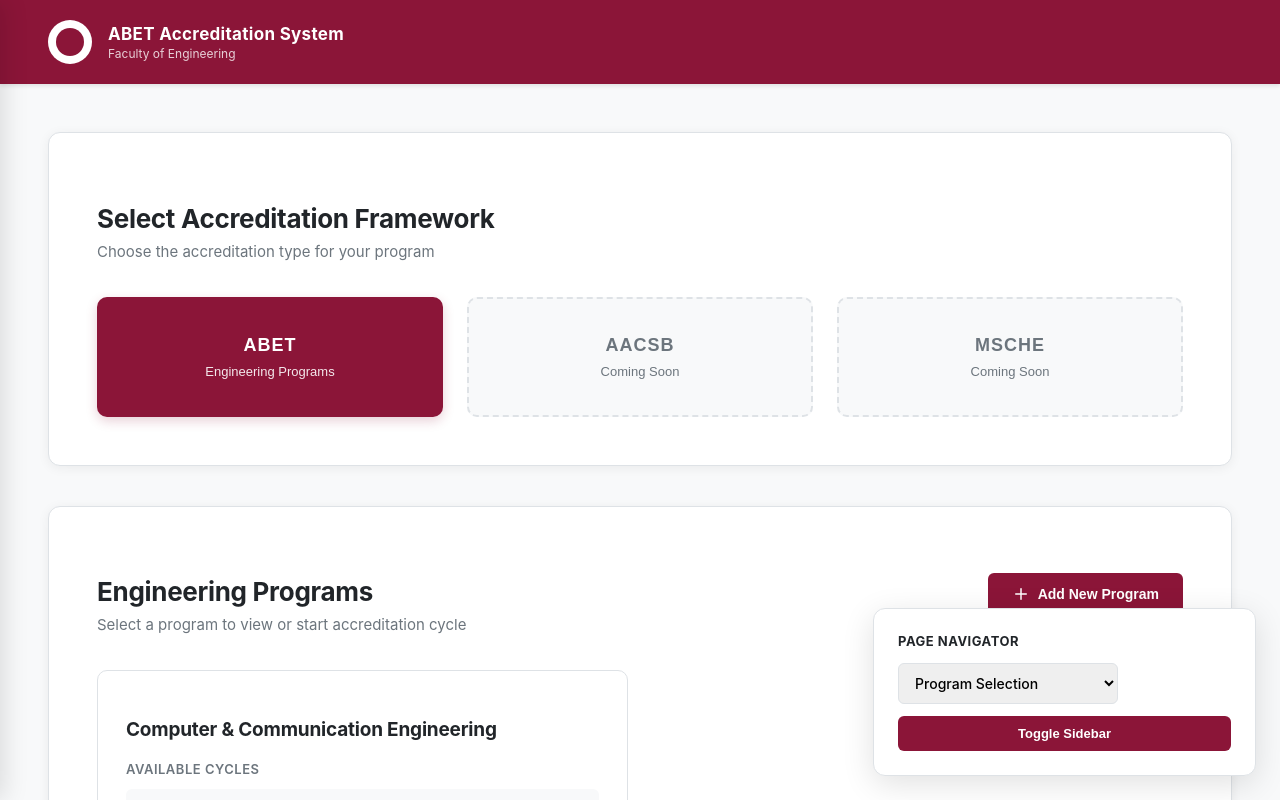
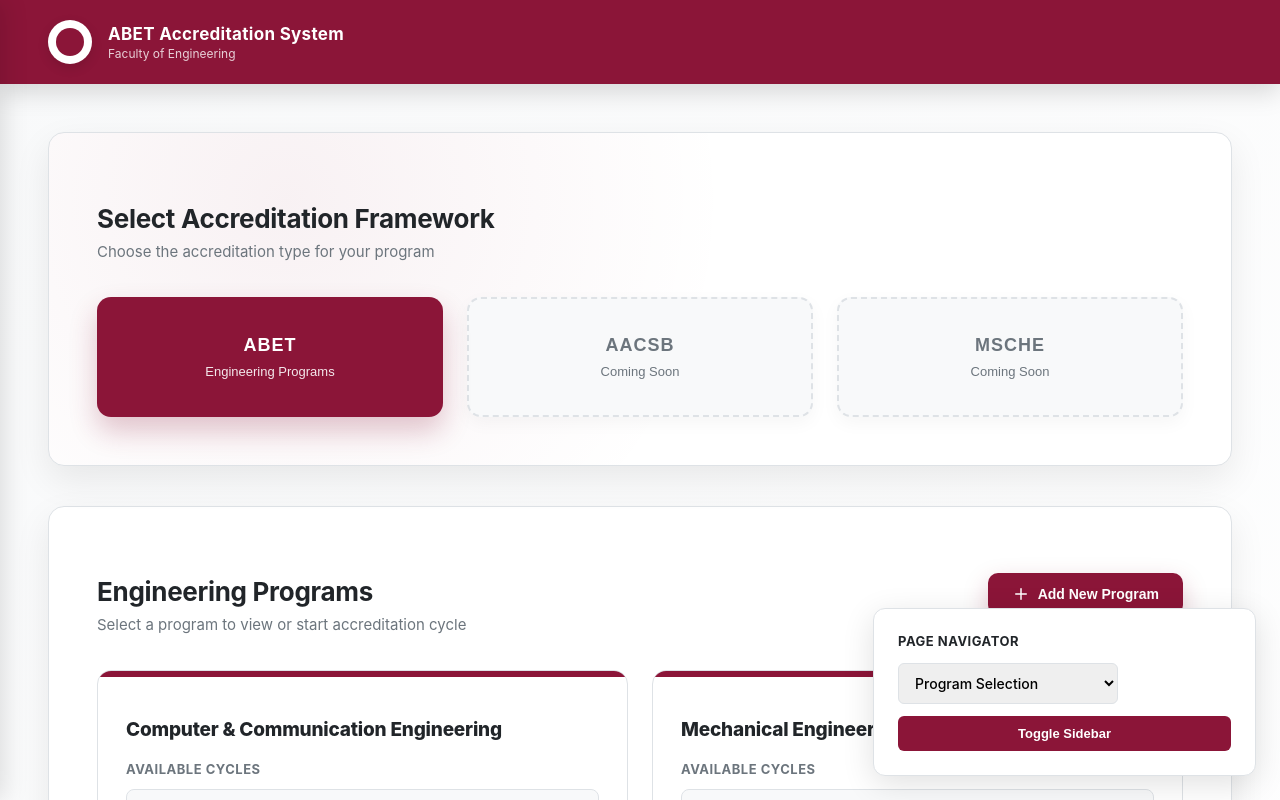
Before and after one commit to ABETfyp/abet, a React (Vite) app: page / in a window 1280 px wide. Both pictures are taken after a click on the button "Sign In". Shown: the top 800 px of the page. Built offline with nearby package versions, Linux system fonts and the light colour scheme.

Commit message:
Enhance program selection styling

```diff
--- a/src/App.jsx
+++ b/src/App.jsx
@@ -24,7 +24,8 @@
     success: '#28A745',
     warning: '#FFC107',
     danger: '#DC3545',
-    hover: '#F1F3F5'
+    hover: '#F1F3F5',
+    softHighlight: 'rgba(139, 21, 56, 0.06)'
   };
 
   // Sample Data
@@ -180,12 +181,33 @@
 
   // Page 2: Selection Page
   const SelectionPage = () => (
-    <div style={{ minHeight: '100vh', backgroundColor: colors.lightGray, fontFamily: '"Inter", "Segoe UI", system-ui, -apple-system, sans-serif' }}>
+    <div style={{
+      minHeight: '100vh',
+      background: `linear-gradient(135deg, ${colors.lightGray} 0%, #ffffff 100%)`,
+      fontFamily: '"Inter", "Segoe UI", system-ui, -apple-system, sans-serif'
+    }}>
       {/* Header */}
-      <div style={{ backgroundColor: colors.primary, padding: '20px 48px', display: 'flex', alignItems: 'center', justifyContent: 'space-between', boxShadow: '0 2px 4px rgba(0,0,0,0.1)' }}>
+      <div style={{
+        backgroundColor: colors.primary,
+        padding: '20px 48px',
+        display: 'flex',
+        alignItems: 'center',
+        justifyContent: 'space-between',
+        boxShadow: '0 8px 24px rgba(0,0,0,0.15)'
+      }}>
         <div style={{ display: 'flex', alignItems: 'center' }}>
-          <div style={{ backgroundColor: 'white', width: '44px', height: '44px', borderRadius: '50%', display: 'flex', alignItems: 'center', justifyContent: 'center', marginRight: '16px' }}>
-            <div style={{ width: '28px', height: '28px', borderRadius: '50%', backgroundColor: colors.primary }}></div>
+          <div style={{
+            backgroundColor: 'white',
+            width: '44px',
+            height: '44px',
+            borderRadius: '50%',
+            display: 'flex',
+            alignItems: 'center',
+            justifyContent: 'center',
+            marginRight: '16px',
+            boxShadow: '0 4px 12px rgba(0,0,0,0.12)'
+          }}>
+            <div style={{ width: '28px', height: '28px', borderRadius: '50%', backgroundColor: colors.primary, boxShadow: '0 0 0 6px rgba(255,255,255,0.6)' }}></div>
           </div>
           <div>
             <div style={{ color: 'white', fontSize: '17px', fontWeight: '700', letterSpacing: '0.3px' }}>ABET Accreditation System</div>
@@ -194,9 +216,20 @@
         </div>
       </div>
 
-      <div style={{ padding: '48px' }}>
+      <div style={{ padding: '48px', maxWidth: '1280px', margin: '0 auto' }}>
         {/* Framework Selection */}
-        <div style={{ backgroundColor: 'white', borderRadius: '12px', padding: '48px', marginBottom: '40px', boxShadow: '0 2px 12px rgba(0,0,0,0.06)', border: `1px solid ${colors.border}` }}>
+        <div style={{
+          backgroundColor: 'white',
+          borderRadius: '16px',
+          padding: '48px',
+          marginBottom: '40px',
+          boxShadow: '0 14px 36px rgba(0,0,0,0.08)',
+          border: `1px solid ${colors.border}`,
+          position: 'relative',
+          overflow: 'hidden'
+        }}>
+          <div style={{ position: 'absolute', inset: 0, background: `radial-gradient(circle at 20% 20%, ${colors.softHighlight}, transparent 45%)` }}></div>
+          <div style={{ position: 'relative' }}>
           <div style={{ marginBottom: '36px' }}>
             <h2 style={{ color: colors.darkGray, fontSize: '26px', fontWeight: '700', marginBottom: '8px', letterSpacing: '-0.3px' }}>Select Accreditation Framework</h2>
             <p style={{ color: colors.mediumGray, fontSize: '15px', fontWeight: '400', margin: 0 }}>Choose the accreditation type for your program</p>
@@ -209,12 +242,13 @@
                 backgroundColor: colors.primary,
                 color: 'white',
                 padding: '36px',
-                borderRadius: '10px',
+                borderRadius: '14px',
                 border: 'none',
                 cursor: 'pointer',
                 transition: 'transform 0.2s, box-shadow 0.2s',
                 textAlign: 'center',
-                boxShadow: '0 4px 12px rgba(139,21,56,0.2)'
+                boxShadow: '0 14px 28px rgba(139,21,56,0.24)',
+                backdropFilter: 'blur(2px)'
               }}
             >
               <div style={{ fontSize: '18px', fontWeight: '700', marginBottom: '8px', letterSpacing: '1px' }}>ABET</div>
@@ -227,10 +261,11 @@
                 backgroundColor: colors.lightGray,
                 color: colors.mediumGray,
                 padding: '36px',
-                borderRadius: '10px',
+                borderRadius: '14px',
                 border: `2px dashed ${colors.border}`,
                 cursor: 'not-allowed',
-                textAlign: 'center'
+                textAlign: 'center',
+                boxShadow: '0 6px 18px rgba(0,0,0,0.04)'
               }}
             >
               <div style={{ fontSize: '18px', fontWeight: '700', marginBottom: '8px', letterSpacing: '1px' }}>AACSB</div>
@@ -243,20 +278,28 @@
                 backgroundColor: colors.lightGray,
                 color: colors.mediumGray,
                 padding: '36px',
-                borderRadius: '10px',
+                borderRadius: '14px',
                 border: `2px dashed ${colors.border}`,
                 cursor: 'not-allowed',
-                textAlign: 'center'
+                textAlign: 'center',
+                boxShadow: '0 6px 18px rgba(0,0,0,0.04)'
               }}
             >
               <div style={{ fontSize: '18px', fontWeight: '700', marginBottom: '8px', letterSpacing: '1px' }}>MSCHE</div>
               <div style={{ fontSize: '13px', fontWeight: '400' }}>Coming Soon</div>
             </button>
           </div>
+          </div>
         </div>
 
         {/* Programs */}
-        <div style={{ backgroundColor: 'white', borderRadius: '12px', padding: '48px', boxShadow: '0 2px 12px rgba(0,0,0,0.06)', border: `1px solid ${colors.border}` }}>
+        <div style={{
+          backgroundColor: 'white',
+          borderRadius: '16px',
+          padding: '48px',
+          boxShadow: '0 14px 36px rgba(0,0,0,0.08)',
+          border: `1px solid ${colors.border}`
+        }}>
           <div style={{ display: 'flex', justifyContent: 'space-between', alignItems: 'center', marginBottom: '36px' }}>
             <div>
               <h2 style={{ color: colors.darkGray, fontSize: '26px', fontWeight: '700', marginBottom: '8px', letterSpacing: '-0.3px' }}>Engineering Programs</h2>
@@ -266,14 +309,15 @@
               backgroundColor: colors.primary,
               color: 'white',
               padding: '12px 24px',
-              borderRadius: '6px',
+              borderRadius: '10px',
               border: 'none',
               cursor: 'pointer',
-              fontWeight: '600',
+              fontWeight: '700',
               fontSize: '14px',
               display: 'flex',
               alignItems: 'center',
-              gap: '8px'
+              gap: '8px',
+              boxShadow: '0 10px 24px rgba(139,21,56,0.25)'
             }}>
               <Plus size={18} />
               Add New Program
@@ -282,21 +326,31 @@
 
           <div style={{ display: 'grid', gridTemplateColumns: 'repeat(auto-fill, minmax(380px, 1fr))', gap: '24px' }}>
             {/* Program Card */}
-            <div style={{ border: `1px solid ${colors.border}`, borderRadius: '10px', padding: '28px', transition: 'box-shadow 0.2s', cursor: 'pointer' }}>
-              <h3 style={{ color: colors.darkGray, fontSize: '19px', fontWeight: '700', marginBottom: '20px', letterSpacing: '-0.2px' }}>Computer & Communication Engineering</h3>
+            <div style={{
+              border: `1px solid ${colors.border}`,
+              borderRadius: '14px',
+              padding: '28px',
+              transition: 'box-shadow 0.2s, transform 0.2s',
+              cursor: 'pointer',
+              position: 'relative',
+              overflow: 'hidden',
+              background: 'white'
+            }}>
+              <div style={{ position: 'absolute', top: 0, left: 0, right: 0, height: '6px', background: colors.primary }}></div>
+              <h3 style={{ color: colors.darkGray, fontSize: '19px', fontWeight: '800', marginBottom: '20px', letterSpacing: '-0.2px' }}>Computer & Communication Engineering</h3>
 
               <div style={{ marginBottom: '24px' }}>
-                <div style={{ color: colors.mediumGray, fontSize: '13px', marginBottom: '12px', fontWeight: '600', textTransform: 'uppercase', letterSpacing: '0.5px' }}>Available Cycles</div>
+                <div style={{ color: colors.mediumGray, fontSize: '13px', marginBottom: '12px', fontWeight: '700', textTransform: 'uppercase', letterSpacing: '0.5px' }}>Available Cycles</div>
                 <div style={{ display: 'flex', flexDirection: 'column', gap: '10px' }}>
-                  <div style={{ display: 'flex', justifyContent: 'space-between', alignItems: 'center', padding: '12px 16px', backgroundColor: colors.lightGray, borderRadius: '6px' }}>
-                    <span style={{ fontSize: '14px', color: colors.darkGray, fontWeight: '500' }}>ABET 2022-2024</span>
-                    <span style={{ fontSize: '12px', color: colors.success, fontWeight: '600', display: 'flex', alignItems: 'center', gap: '4px' }}>
+                  <div style={{ display: 'flex', justifyContent: 'space-between', alignItems: 'center', padding: '12px 16px', backgroundColor: colors.lightGray, borderRadius: '8px', border: `1px solid ${colors.border}` }}>
+                    <span style={{ fontSize: '14px', color: colors.darkGray, fontWeight: '600' }}>ABET 2022-2024</span>
+                    <span style={{ fontSize: '12px', color: colors.success, fontWeight: '700', display: 'flex', alignItems: 'center', gap: '6px' }}>
                       <Check size={14} /> Completed
                     </span>
                   </div>
-                  <div style={{ display: 'flex', justifyContent: 'space-between', alignItems: 'center', padding: '12px 16px', backgroundColor: '#FFF8E1', borderRadius: '6px', border: '1px solid #FFE082' }}>
-                    <span style={{ fontSize: '14px', color: colors.darkGray, fontWeight: '500' }}>ABET 2025-2027</span>
-                    <span style={{ fontSize: '12px', color: '#F57C00', fontWeight: '600' }}>In Progress (45%)</span>
+                  <div style={{ display: 'flex', justifyContent: 'space-between', alignItems: 'center', padding: '12px 16px', backgroundColor: '#FFF8E1', borderRadius: '8px', border: '1px solid #FFE082' }}>
+                    <span style={{ fontSize: '14px', color: colors.darkGray, fontWeight: '600' }}>ABET 2025-2027</span>
+                    <span style={{ fontSize: '12px', color: '#F57C00', fontWeight: '700' }}>In Progress (45%)</span>
                   </div>
                 </div>
               </div>
@@ -309,11 +363,12 @@
                     backgroundColor: colors.primary,
                     color: 'white',
                     padding: '12px',
-                    borderRadius: '6px',
+                    borderRadius: '10px',
                     border: 'none',
                     cursor: 'pointer',
-                    fontWeight: '600',
-                    fontSize: '14px'
+                    fontWeight: '700',
+                    fontSize: '14px',
+                    boxShadow: '0 10px 20px rgba(139,21,56,0.2)'
                   }}
                 >
                   Open
@@ -323,11 +378,141 @@
                   backgroundColor: 'white',
                   color: colors.primary,
                   padding: '12px',
-                  borderRadius: '6px',
+                  borderRadius: '10px',
                   border: `2px solid ${colors.primary}`,
                   cursor: 'pointer',
-                  fontWeight: '600',
+                  fontWeight: '700',
                   fontSize: '14px'
+                }}>
+                  New Cycle
+                </button>
+              </div>
+            </div>
+
+            {/* Program Card - Mechanical Engineering */}
+            <div style={{
+              border: `1px solid ${colors.border}`,
+              borderRadius: '14px',
+              padding: '28px',
+              transition: 'box-shadow 0.2s, transform 0.2s',
+              cursor: 'pointer',
+              position: 'relative',
+              overflow: 'hidden',
+              background: 'white'
+            }}>
+              <div style={{ position: 'absolute', top: 0, left: 0, right: 0, height: '6px', background: colors.primary }}></div>
+              <h3 style={{ color: colors.darkGray, fontSize: '19px', fontWeight: '800', marginBottom: '20px', letterSpacing: '-0.2px' }}>Mechanical Engineering</h3>
+
+              <div style={{ marginBottom: '24px' }}>
+                <div style={{ color: colors.mediumGray, fontSize: '13px', marginBottom: '12px', fontWeight: '700', textTransform: 'uppercase', letterSpacing: '0.5px' }}>Available Cycles</div>
+                <div style={{ display: 'flex', flexDirection: 'column', gap: '10px' }}>
+                  <div style={{ display: 'flex', justifyContent: 'space-between', alignItems: 'center', padding: '12px 16px', backgroundColor: colors.lightGray, borderRadius: '8px', border: `1px solid ${colors.border}` }}>
+                    <span style={{ fontSize: '14px', color: colors.darkGray, fontWeight: '600' }}>ABET 2021-2023</span>
+                    <span style={{ fontSize: '12px', color: colors.success, fontWeight: '700', display: 'flex', alignItems: 'center', gap: '6px' }}>
+                      <Check size={14} /> Completed
+                    </span>
+                  </div>
+                  <div style={{ display: 'flex', justifyContent: 'space-between', alignItems: 'center', padding: '12px 16px', backgroundColor: '#FFF8E1', borderRadius: '8px', border: '1px solid #FFE082' }}>
+                    <span style={{ fontSize: '14px', color: colors.darkGray, fontWeight: '600' }}>ABET 2024-2026</span>
+                    <span style={{ fontSize: '12px', color: '#F57C00', fontWeight: '700' }}>Planning</span>
+                  </div>
+                </div>
+              </div>
+
+              <div style={{ display: 'flex', gap: '12px' }}>
+                <button
+                  style={{
+                    flex: 1,
+                    backgroundColor: colors.primary,
+                    color: 'white',
+                    padding: '12px',
+                    borderRadius: '10px',
+                    border: 'none',
+                    cursor: 'default',
+                    fontWeight: '700',
+                    fontSize: '14px',
+                    boxShadow: '0 10px 20px rgba(139,21,56,0.2)',
+                    opacity: 0.85
+                  }}
+                >
+                  Open
+                </button>
+                <button style={{
+                  flex: 1,
+                  backgroundColor: 'white',
+                  color: colors.primary,
+                  padding: '12px',
+                  borderRadius: '10px',
+                  border: `2px solid ${colors.primary}`,
+                  cursor: 'default',
+                  fontWeight: '700',
+                  fontSize: '14px',
+                  opacity: 0.85
+                }}>
+                  New Cycle
+                </button>
+              </div>
+            </div>
+
+            {/* Program Card - Chemical Engineering */}
+            <div style={{
+              border: `1px solid ${colors.border}`,
+              borderRadius: '14px',
+              padding: '28px',
+              transition: 'box-shadow 0.2s, transform 0.2s',
+              cursor: 'pointer',
+              position: 'relative',
+              overflow: 'hidden',
+              background: 'white'
+            }}>
+              <div style={{ position: 'absolute', top: 0, left: 0, right: 0, height: '6px', background: colors.primary }}></div>
+              <h3 style={{ color: colors.darkGray, fontSize: '19px', fontWeight: '800', marginBottom: '20px', letterSpacing: '-0.2px' }}>Chemical Engineering</h3>
+
+              <div style={{ marginBottom: '24px' }}>
+                <div style={{ color: colors.mediumGray, fontSize: '13px', marginBottom: '12px', fontWeight: '700', textTransform: 'uppercase', letterSpacing: '0.5px' }}>Available Cycles</div>
+                <div style={{ display: 'flex', flexDirection: 'column', gap: '10px' }}>
+                  <div style={{ display: 'flex', justifyContent: 'space-between', alignItems: 'center', padding: '12px 16px', backgroundColor: colors.lightGray, borderRadius: '8px', border: `1px solid ${colors.border}` }}>
+                    <span style={{ fontSize: '14px', color: colors.darkGray, fontWeight: '600' }}>ABET 2020-2022</span>
+                    <span style={{ fontSize: '12px', color: colors.success, fontWeight: '700', display: 'flex', alignItems: 'center', gap: '6px' }}>
+                      <Check size={14} /> Completed
+                    </span>
+                  </div>
+                  <div style={{ display: 'flex', justifyContent: 'space-between', alignItems: 'center', padding: '12px 16px', backgroundColor: '#FFF8E1', borderRadius: '8px', border: '1px solid #FFE082' }}>
+                    <span style={{ fontSize: '14px', color: colors.darkGray, fontWeight: '600' }}>ABET 2023-2025</span>
+                    <span style={{ fontSize: '12px', color: '#F57C00', fontWeight: '700' }}>In Progress (20%)</span>
+                  </div>
+                </div>
+              </div>
+
+              <div style={{ display: 'flex', gap: '12px' }}>
+                <button
+                  style={{
+                    flex: 1,
+                    backgroundColor: colors.primary,
+                    color: 'white',
+                    padding: '12px',
+                    borderRadius: '10px',
+                    border: 'none',
+                    cursor: 'default',
+                    fontWeight: '700',
+                    fontSize: '14px',
+                    boxShadow: '0 10px 20px rgba(139,21,56,0.2)',
+                    opacity: 0.85
+                  }}
+                >
+                  Open
+                </button>
+                <button style={{
+                  flex: 1,
+                  backgroundColor: 'white',
+                  color: colors.primary,
+                  padding: '12px',
+                  borderRadius: '10px',
+                  border: `2px solid ${colors.primary}`,
+                  cursor: 'default',
+                  fontWeight: '700',
+                  fontSize: '14px',
+                  opacity: 0.85
                 }}>
                   New Cycle
                 </button>
```
